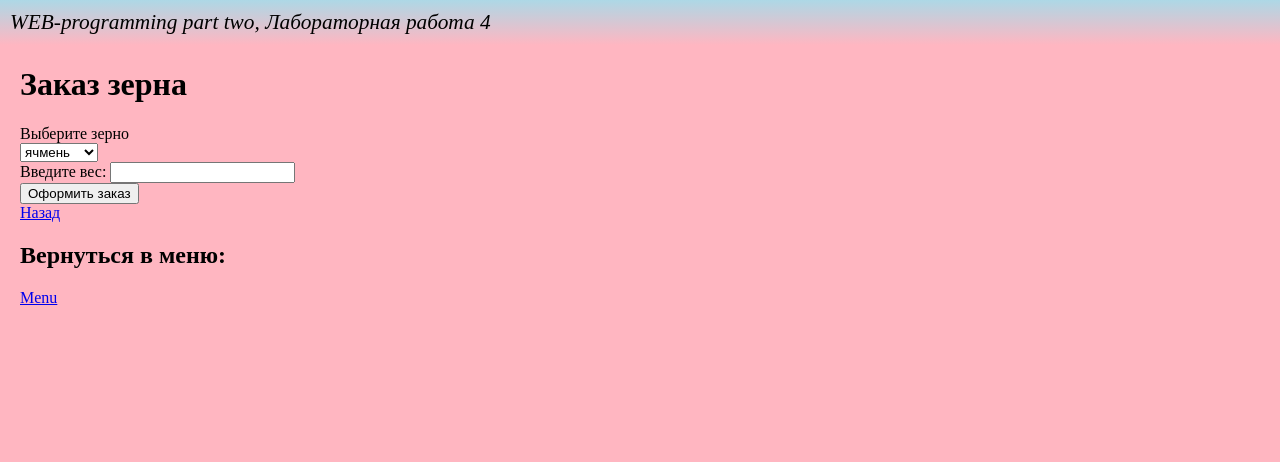
After one commit to Kashiraaa/wed-prog-lab-part-two, a Flask app: page /lab4/zr in a window 1280 px wide. The commit adds this page. Shown: the top 462 px of the page. Run offline with Flask 3, Linux system fonts and the light colour scheme.

Commit message:
Зёрна

```diff
--- a/lab4.py
+++ b/lab4.py
@@ -49,3 +49,40 @@ def holodos():
         sf = '❄️'
 
     return render_template('cold.html', error=error, temp=temp, msg=msg, sf=sf)
+
+@lab4.route('/lab4/zr', methods=['GET', 'POST'])
+def zerna():
+    if request.method == 'GET':
+        return render_template('zr.html')
+
+    error = {}
+    zr = request.form.get('zr')
+    vs = request.form.get('vs')
+    msgg = ''
+
+    if vs is None or vs == '':
+        error['vs'] = 'не введен вес'
+    elif float(vs) <= 0:
+        error['vs'] = 'неверное значение веса'
+    elif zr:
+        if zr == 'yachmen':
+            pr = 12000
+        elif zr == 'oves':
+            pr = 8500
+        elif zr == 'psheniza':
+            pr = 8700
+        elif zr == 'roj':
+            pr = 14000
+
+    tc = float(vs) * pr
+
+    if float(vs) > 50:
+        tc *= 0.9
+        msgg = 'Заказ успешно сформирован. Вы заказали зерно. Вес: {} т. Сумма к оплате: {} &#x20bd Применена скидка за большой объем.'.format(vs, tc)
+    else:
+        msgg = 'Заказ успешно сформирован. Вы заказали зерно. Вес: {} т. Сумма к оплате: {} &#x20bd'.format(vs, tc)
+
+    if float(vs) > 500:
+        msgg = 'Такого объема сейчас нет в наличии.'
+
+    return render_template('zr.html', error=error, zr=zr, vs=vs, msgg=msgg)
--- a/templates/lab4.html
+++ b/templates/lab4.html
@@ -8,5 +8,6 @@
     <ol>
         <li><a href="/lab4/login">Авторизация</a></li>
         <li><a href="/lab4/cold">Холодильник</a></li>
+        <li><a href="/lab4/zr">Покупка зерна</a></li>
     </ol>
 {% endblock %}
--- /dev/null
+++ b/templates/zr.html
@@ -0,0 +1,35 @@
+{% extends "base.html" %}
+
+{% block lab %}Лабораторная работа 4{% endblock %}
+
+{% block main %}
+    <h1>Заказ зерна</h1>
+    <div class="error" style="color: darkred">{{ error }}</div>
+    {% if msgg %}
+    <h1>Операция прошла успешно !!!</h1>
+    <div>{{ msgg }}</div>
+    {% endif %}
+    <form method="post">
+        <div>
+            <label>Выберите зерно</label>
+        </div>
+        <div>
+            <select name="zr">
+                <option value="ячмень" {{ zr == 'ячмень' and 'selected' }}>ячмень</option>
+                <option value="овес" {{ zr == 'овес' and 'selected' }}>овес</option>
+                <option value="пшеница" {{ zr == 'пшеница' and 'selected' }}>пшеница</option>
+                <option value="рожь" {{ zr == 'рожь' and 'selected' }}>рожь</option>
+            </select>
+        </div>
+        <div>
+            <label for="vs">Введите вес:</label>
+            <input type="number" id="vs" name="vs" value="{{ vs }}">
+        </div>
+        <div>
+            <button type="submit">Оформить заказ</button>
+        </div>
+        <div>
+            <a href="/lab4/zr">Назад</a>
+        </div>
+    </form>
+    {% endblock %}
```
Also changed, not shown: templates/cold.html (+1 -6 lines).
